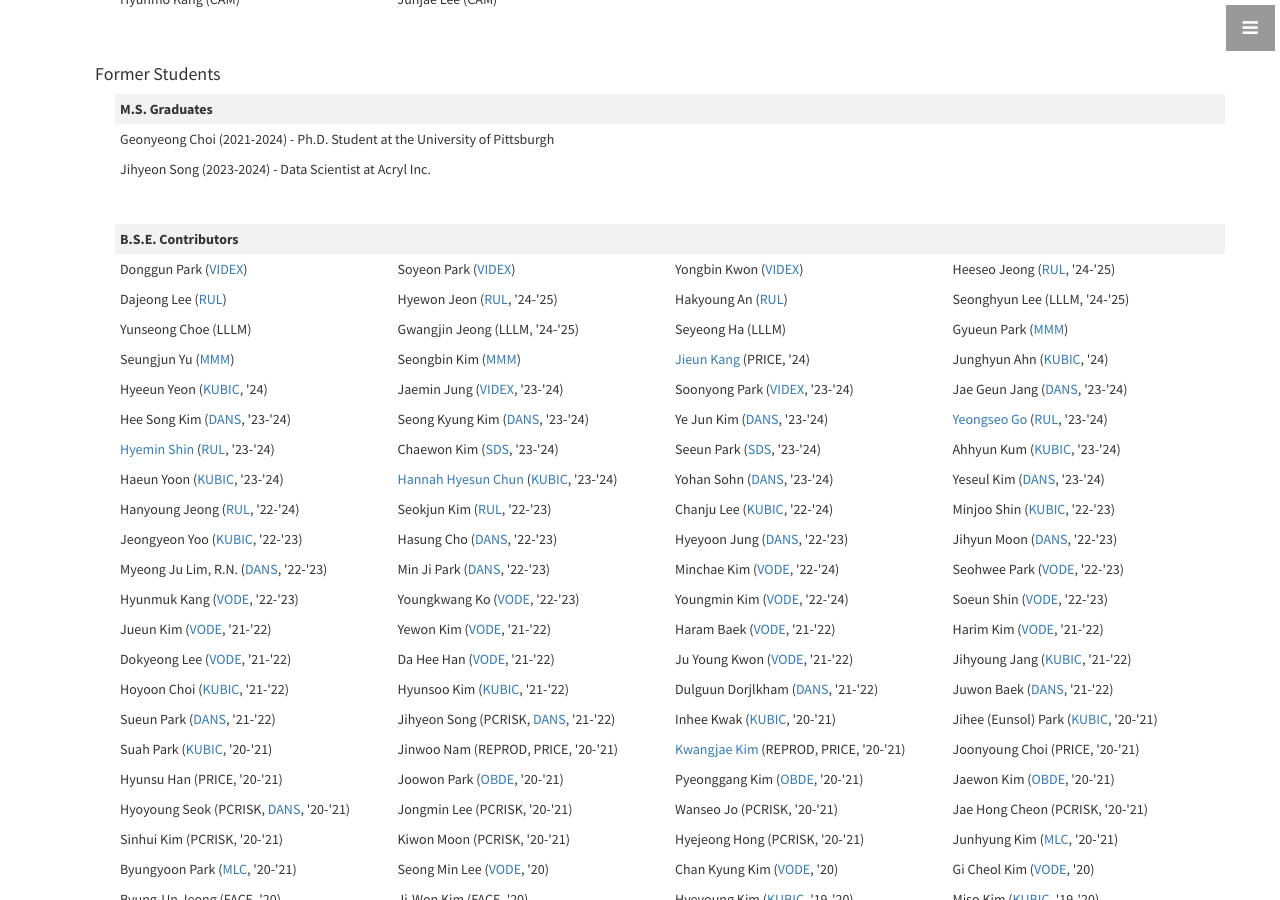
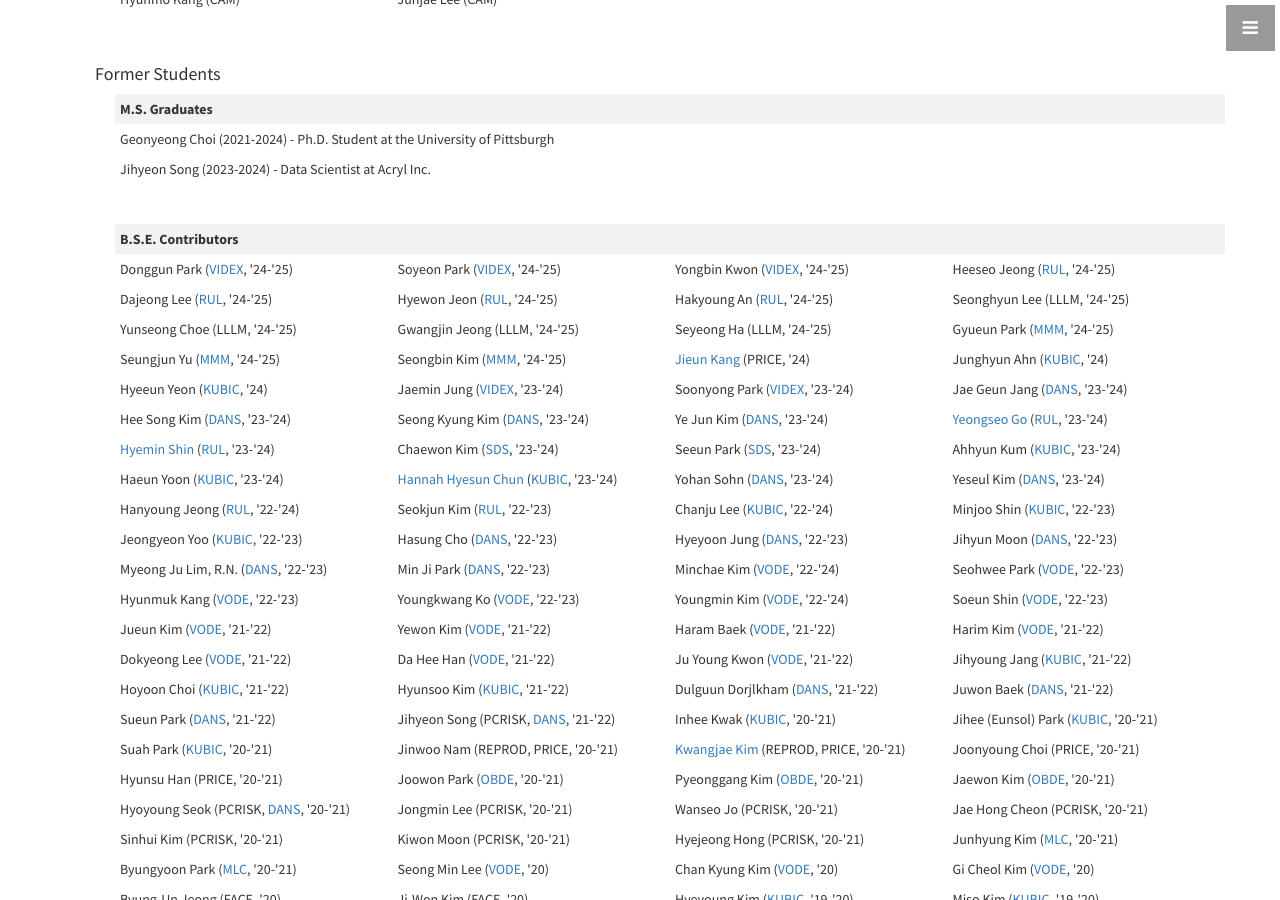
Before and after one commit to nth221/nth221.github.io, a Jekyll site: the page built from index.html, in a window 1280 px wide and 900 px high, scrolled down 1662 px. Built offline with Jekyll 4.4.1, drawn with Linux system fonts in a browser that asks for light colours.

Commit message:
modified:   _includes/about.html

```diff
--- a/_includes/about.html
+++ b/_includes/about.html
@@ -101,27 +101,27 @@
               <th colspan="4">B.S.E. Contributors</th>
             </tr>
             <tr>
-              <td width="192">Donggun Park (<a href="pages/projects#vode">VIDEX</a>)</td>
-              <td width="192">Soyeon Park (<a href="pages/projects#vode">VIDEX</a>)</td>
-              <td width="192">Yongbin Kwon (<a href="pages/projects#vode">VIDEX</a>)</td>
+              <td width="192">Donggun Park (<a href="pages/projects#vode">VIDEX</a>, '24-'25)</td>
+              <td width="192">Soyeon Park (<a href="pages/projects#vode">VIDEX</a>, '24-'25)</td>
+              <td width="192">Yongbin Kwon (<a href="pages/projects#vode">VIDEX</a>, '24-'25)</td>
               <td width="192">Heeseo Jeong (<a href="pages/projects#rul">RUL</a>, '24-'25)</td>
             </tr>
             <tr>
-              <td width="192">Dajeong Lee (<a href="pages/projects#rul">RUL</a>)</td>
+              <td width="192">Dajeong Lee (<a href="pages/projects#rul">RUL</a>, '24-'25)</td>
               <td width="192">Hyewon Jeon (<a href="pages/projects#rul">RUL</a>, '24-'25)</td>
-              <td width="192">Hakyoung An (<a href="pages/projects#rul">RUL</a>)</td>
+              <td width="192">Hakyoung An (<a href="pages/projects#rul">RUL</a>, '24-'25)</td>
               <td width="192">Seonghyun Lee (LLLM, '24-'25)</td>
 
             </tr>
             <tr>
-              <td width="192">Yunseong Choe (LLLM)</td>
+              <td width="192">Yunseong Choe (LLLM, '24-'25)</td>
               <td width="192">Gwangjin Jeong (LLLM, '24-'25)</td>
-              <td width="192">Seyeong Ha (LLLM)</td>
-              <td width="192">Gyueun Park (<a href="pages/projects#medical-ai">MMM</a>)</td>
+              <td width="192">Seyeong Ha (LLLM, '24-'25)</td>
+              <td width="192">Gyueun Park (<a href="pages/projects#medical-ai">MMM</a>, '24-'25)</td>
             </tr>
             <tr>
-              <td width="192">Seungjun Yu (<a href="pages/projects#medical-ai">MMM</a>)</td>
-              <td width="192">Seongbin Kim (<a href="pages/projects#medical-ai">MMM</a>)</td>
+              <td width="192">Seungjun Yu (<a href="pages/projects#medical-ai">MMM</a>, '24-'25)</td>
+              <td width="192">Seongbin Kim (<a href="pages/projects#medical-ai">MMM</a>, '24-'25)</td>
               <td width="192"><a href="https://www.linkedin.com/in/jieun-kang-236aa0245/" target="_blank">Jieun Kang</a> (PRICE, '24)</td>
               <td width="192">Junghyun Ahn (<a href="pages/projects#kubic">KUBIC</a>, '24)</td>
             </tr>
```
